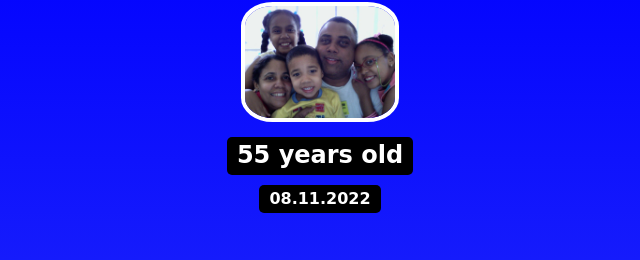
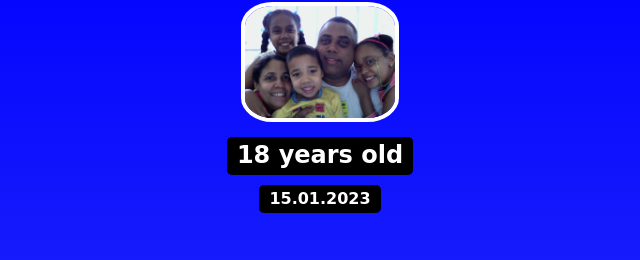
Before and after one commit to isamorenoj/Birthday-gift-site, a website: page index.html in a window 1280 px wide. Shown: the part 78-338 px from the top of the page, 320-960 px from the left. Drawn offline with nearby package versions, Linux system fonts and the light colour scheme; a web font is replaced by a local one.

Commit message:
commit to main

```diff
--- a/index.html
+++ b/index.html
@@ -16,8 +16,8 @@
     <div id="header">
       <h1>Happy Birthday Bro! 🎉</h1>
       <img id="family-img" src="images/myfamily.jpg" />
-      <h2 id="bday-age">55 years old</h2>
-      <h4 id="bday-date">08.11.2022</h4>
+      <h2 id="bday-age">18 years old</h2>
+      <h4 id="bday-date">15.01.2023</h4>
     </div>
 
     <div class="gift-section">
```
